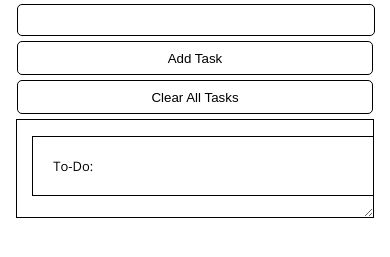
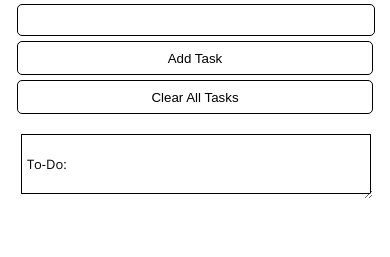
Before and after one commit to DanielLChapman/todo-tree, a plain HTML site: page index.html in a window 390 px wide. Shown: the part 89-346 px from the top of the page. Drawn offline with nearby package versions, Linux system fonts and the light colour scheme; some packages are replaced by stand-ins of ours.

Commit message:
Mobile css

```diff
--- a/style.css
+++ b/style.css
@@ -89,6 +89,7 @@ h3 {
 		width: 95%;
 		position: relative;
 		left: 0;
+
 	}
 	.input-field input {
 		width: 100%;
@@ -102,8 +103,31 @@ h3 {
 		margin-bottom: 5px;
 		left: initial;
 	}
+	ul {
+		margin: 0;
+		width: 98%;
+		left: 1%;
+		padding: 0;
+
+		right: 0;
+		height: auto;
+	}
 	li {
-		width: 400px;
+		width: calc(100% - 10px);
+		padding: 20px 5px;
+		margin: 0;
+		left: 0;
+		right: 0;
+		height: auto;
+	}
+
+	ul li ul {
+		padding: 0;
+	}
+
+	.tree-box {
+		border: 0px solid black;
+		padding-top: 15px;
 	}
 }
 
```
